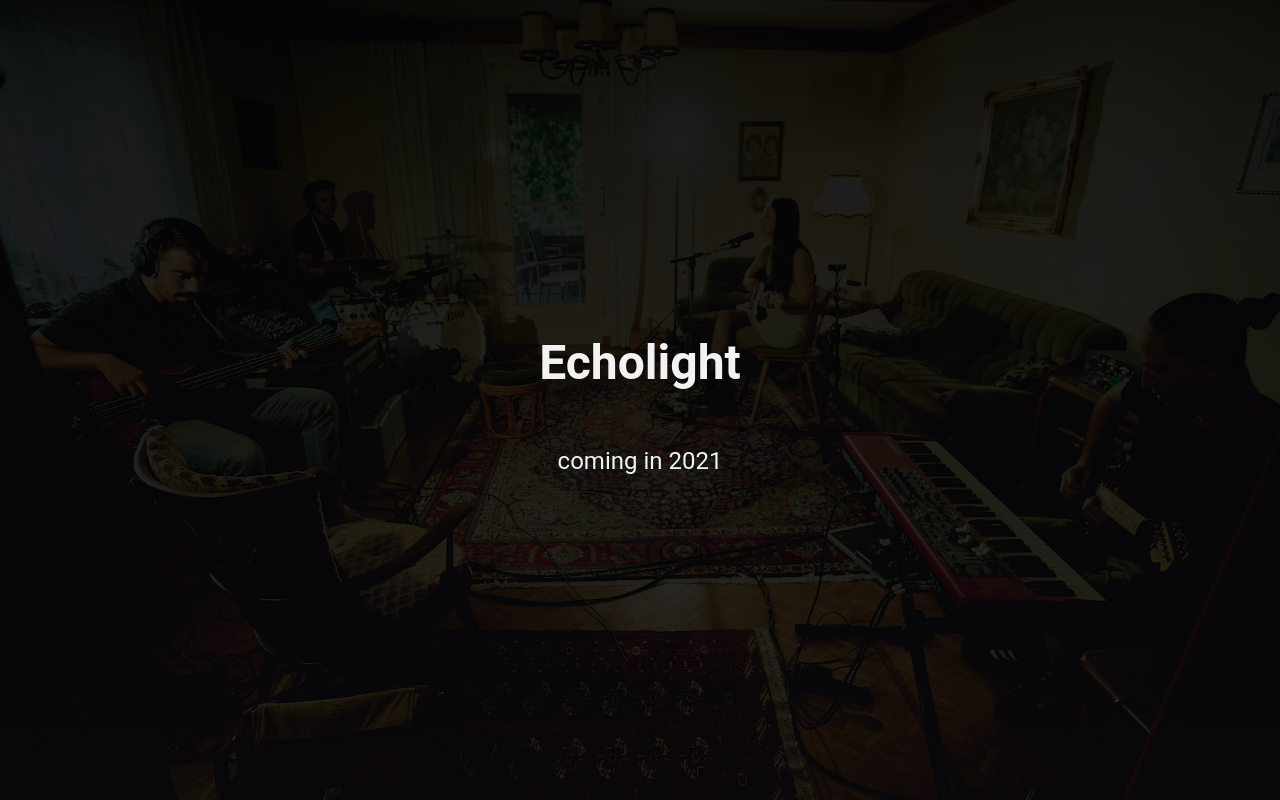
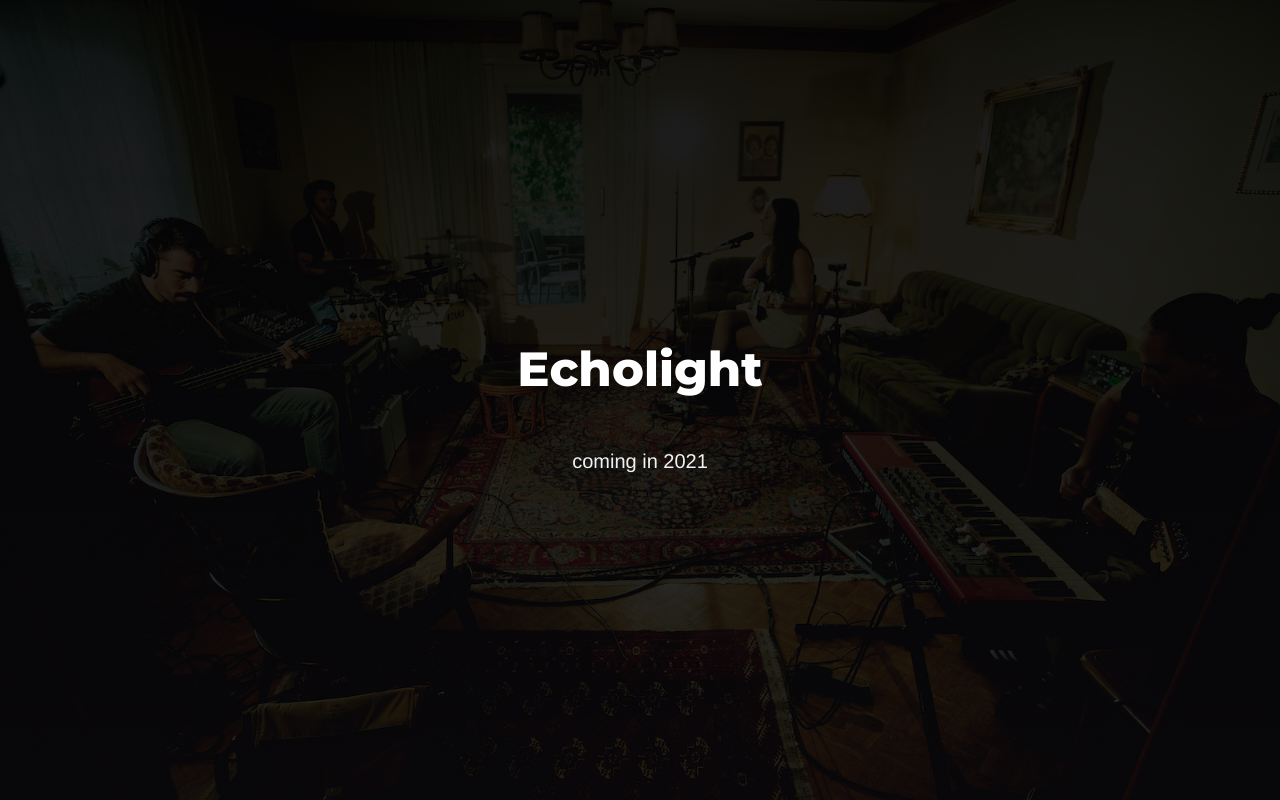
Before and after one commit to hiimmarco/echolight-landingpage, a React (Create React App) app: page / in a window 1280 px wide. Built offline with nearby package versions, Linux system fonts and the light colour scheme.

Commit message:
Change fonts

```diff
--- a/public/index.html
+++ b/public/index.html
@@ -2,6 +2,12 @@
 <html lang="en">
   <head>
     <meta charset="utf-8" />
+    <link rel="preconnect" href="https://fonts.googleapis.com" />
+    <link rel="preconnect" href="https://fonts.gstatic.com" crossorigin />
+    <link
+      href="https://fonts.googleapis.com/css2?family=Montserrat:wght@800;900&display=swap"
+      rel="stylesheet"
+    />
     <link rel="icon" href="%PUBLIC_URL%/favicon.ico" />
     <meta name="viewport" content="width=device-width, initial-scale=1" />
     <meta name="theme-color" content="#000000" />
--- a/src/App.css
+++ b/src/App.css
@@ -17,17 +17,17 @@
 }
 
 h1 {
-  color: rgb(242, 242, 242);
+  color: rgb(255, 255, 255);
   font-size: 3rem;
-  font-family: 'Roboto', sans-serif;
+  font-family: 'Montserrat', sans-serif;
   font-weight: bold;
   margin-bottom: 2rem;
 }
 
 p {
   color: rgb(242, 242, 242);
-  font-size: 1.5rem;
-  font-family: 'Roboto', sans-serif;
+  font-size: 1.25rem;
+  font-family: 'Helvetica Neue', sans-serif;
   font-weight: semi-bold;
 }
 
```
